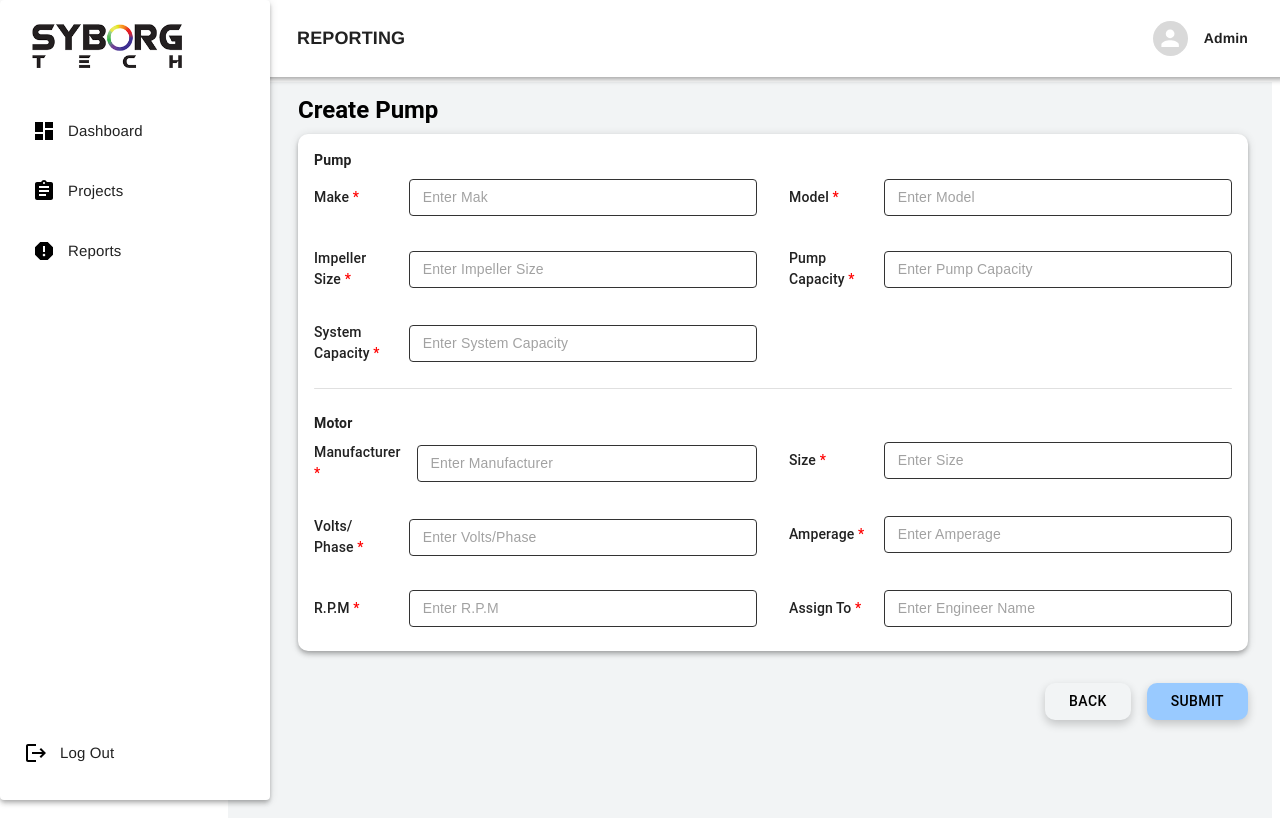
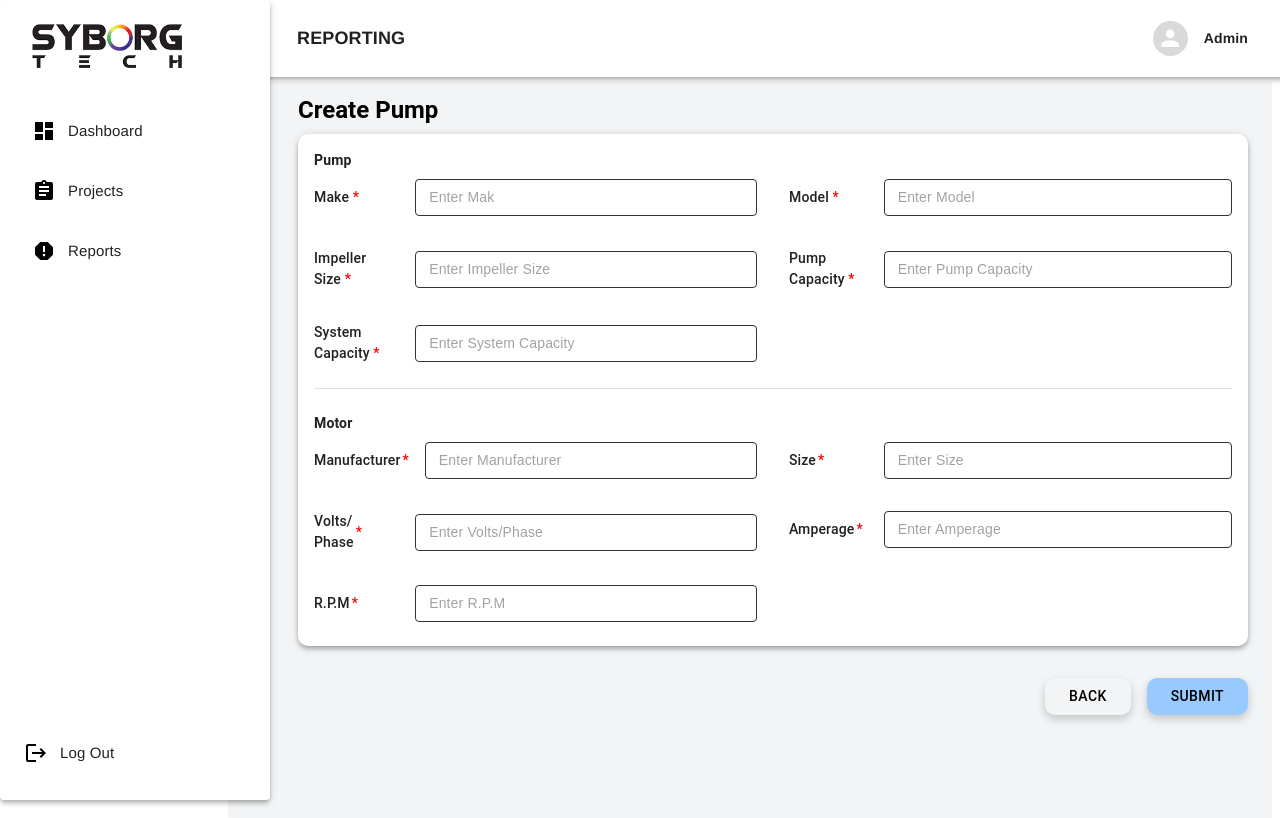
Before and after one commit to harshadyadav8485/ReactViteProject, a React (Vite) app: page /createPump in a window 1280 px wide. Built offline with nearby package versions, Linux system fonts and the light colour scheme.

Commit message:
Making changes aligment in createPump and basic changes in project1

```diff
--- a/src/Pages/CreatePump.jsx
+++ b/src/Pages/CreatePump.jsx
@@ -69,7 +69,7 @@ const CreatePump = () => {
 
         <Grid container spacing={4}>
           <Grid item xs={12} md={6}>
-            <Stack direction="row" spacing={2} alignItems="center">
+            <Stack direction="row" spacing={3} alignItems="center">
               <Typography
                 sx={{
                   width: 100,
@@ -131,7 +131,7 @@ const CreatePump = () => {
             </Stack>
           </Grid>
           <Grid item xs={12} md={6}>
-            <Stack direction="row" spacing={2} alignItems="center">
+            <Stack direction="row" spacing={3} alignItems="center">
               <Typography
                 sx={{
                   width: 100,
@@ -197,7 +197,7 @@ const CreatePump = () => {
             </Stack>
           </Grid>
           <Grid item xs={12} md={6}>
-            <Stack direction="row" spacing={2} alignItems="center">
+            <Stack direction="row" spacing={3} alignItems="center">
               <Typography
                 sx={{
                   width: 100,
@@ -244,10 +244,15 @@ const CreatePump = () => {
               sx={{
                 width: 100,
                 fontWeight: 500,
+                whiteSpace: "nowrap",
+                display: "flex",
+                alignItems: "center",
+                gap: "2px",
               }}
             >
               Manufacturer <span style={{ color: "red" }}>*</span>
             </Typography>
+
               <TextField
                 fullWidth
                 placeholder="Enter Manufacturer"
@@ -275,6 +280,10 @@ const CreatePump = () => {
                sx={{
                 width: 100,
                 fontWeight: 500,
+                whiteSpace: "nowrap",
+                display: "flex",
+                alignItems: "center",
+                gap: "2px",
               }}
               >
                 Size <span style={{ color: "red" }}>*</span>
@@ -301,11 +310,15 @@ const CreatePump = () => {
             </Stack>
           </Grid>
           <Grid item xs={12} md={6}>
-            <Stack direction="row" spacing={2} alignItems="center">
+            <Stack direction="row" spacing={3} alignItems="center">
               <Typography
                sx={{
                 width: 100,
                 fontWeight: 500,
+                whiteSpace: "nowrap",
+                display: "flex",
+                alignItems: "center",
+                gap: "2px",
               }}
               >
                 Volts/
@@ -339,6 +352,10 @@ const CreatePump = () => {
                sx={{
                 width: 100,
                 fontWeight: 500,
+                whiteSpace: "nowrap",
+                display: "flex",
+                alignItems: "center",
+                gap: "2px",
               }}
               >
                 Amperage <span style={{ color: "red" }}>*</span>
@@ -367,7 +384,7 @@ const CreatePump = () => {
           <Grid item xs={12} md={6}>
             <Stack
               direction="row"
-              spacing={2}
+              spacing={3}
               alignItems="center"
               sx={{ mb: 1 }}
             >
@@ -375,6 +392,10 @@ const CreatePump = () => {
                 sx={{
                   width: 100,
                   fontWeight: 500,
+                  whiteSpace: "nowrap",
+                  display: "flex",
+                  alignItems: "center",
+                  gap: "2px",
                 }}
               >
                 R.P.M <span style={{ color: "red" }}>*</span>
@@ -400,7 +421,7 @@ const CreatePump = () => {
               />
             </Stack>
           </Grid>
-          <Grid item xs={12} md={6}>
+          {/* <Grid item xs={12} md={6}>
             <Stack
               direction="row"
               spacing={2}
@@ -435,7 +456,7 @@ const CreatePump = () => {
                 }}
               />
             </Stack>
-          </Grid>
+          </Grid> */}
         </Grid>
       </Paper>
 
--- a/src/Pages/Projects1.jsx
+++ b/src/Pages/Projects1.jsx
@@ -48,7 +48,7 @@ const projectData = [
   {
     id: "P002",
 
-    name: "BOILED FEED PUMP",
+    name: "BOILER FEED PUMP",
 
     customer: "Smith Sheet Metal\nWorks Ltd",
 
@@ -69,7 +69,7 @@ const projectData = [
   {
     id: "P004",
 
-    name: "BOILED FEED PUMP1",
+    name: "BOILER FEED PUMP1",
 
     customer: "Smith Sheet Metal\nWorks Ltd",
 
```
Lines whose indentation alone changed are shown as unchanged.
